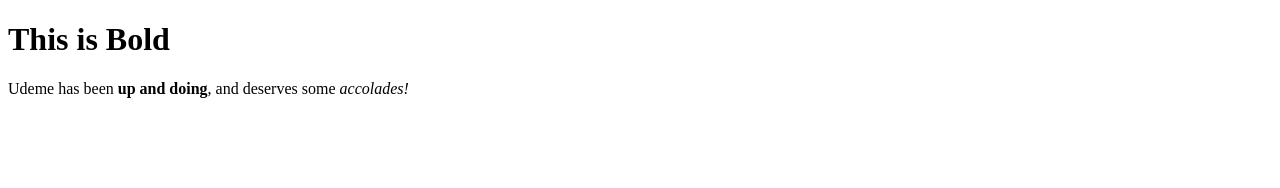
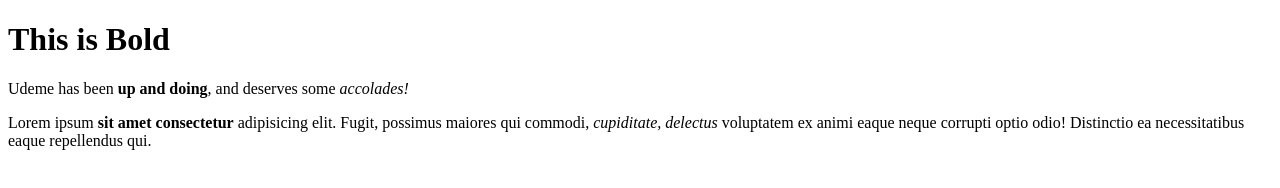
Before and after one commit to chukwuebuka-dev/git_test, a plain HTML site: page index.html in a window 1280 px wide. Drawn offline with Linux system fonts and the light colour scheme.

Commit message:
Plain blogpost jare!

```diff
--- a/index.html
+++ b/index.html
@@ -9,5 +9,8 @@
     <h1>This is Bold</h1>
     <p>Udeme has been <strong>up and doing</strong>, and deserves some <em>accolades!</em></p>
     <!--for the records, bread is cheaper than meatpie.-->
+    <p>
+    Lorem ipsum <strong> sit amet consectetur</strong> adipisicing elit. Fugit, possimus maiores qui commodi, <em>cupiditate, delectus </em>voluptatem ex animi eaque neque corrupti optio odio! Distinctio ea necessitatibus eaque repellendus qui.
+    </p>
 </body>
 </html>
```
